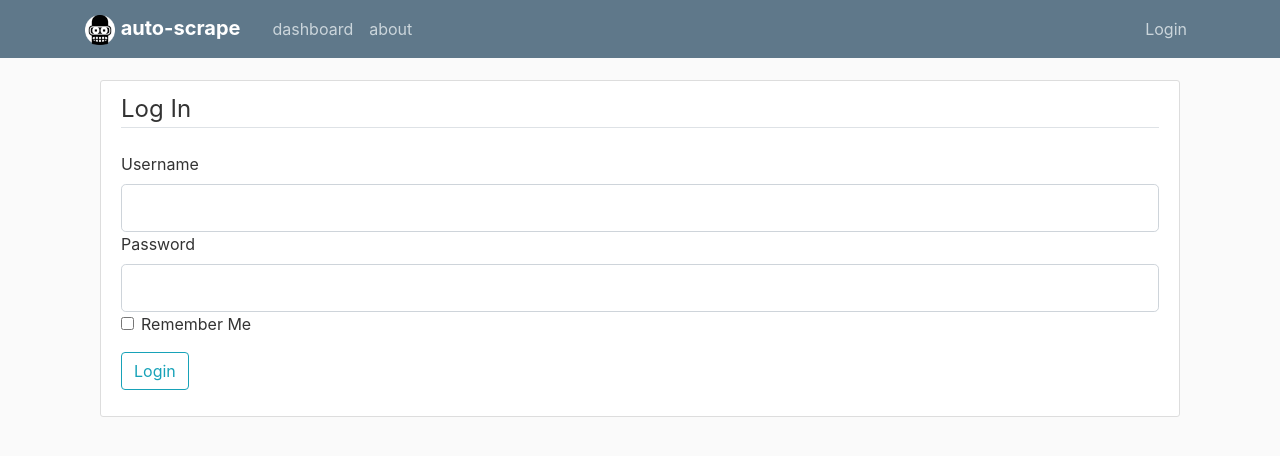
After one commit to chrispalmo/auto-scrape, a Flask app: template autoscrape/templates/login.html in a window 1280 px wide. The commit adds this page. Shown: the top 456 px of the page. Run offline with Flask 2, Linux system fonts and the light colour scheme; the template is opened without the code that fills it: values that come from a table or form of the project are taken from there, others are empty; some libraries are stand-ins or nearby versions.

Commit message:
simple single user login

```diff
--- /dev/null
+++ b/autoscrape/forms.py
@@ -0,0 +1,19 @@
+from flask_wtf import FlaskForm
+from flask_login import current_user
+from wtforms import StringField, PasswordField, SubmitField, BooleanField
+from wtforms.validators import DataRequired, EqualTo, ValidationError
+
+class LoginForm(FlaskForm):
+
+	password = PasswordField('Password',
+		validators=[
+			DataRequired()
+		]
+	)
+	username = StringField('Username',
+		validators=[
+			DataRequired()
+		]
+	)
+	remember = BooleanField('Remember Me')
+	submit = SubmitField('Login')
--- a/autoscrape/templates/layout.html
+++ b/autoscrape/templates/layout.html
@@ -58,7 +58,14 @@
                     <a class="nav-item nav-link" href="{{url_for('home')}}">dashboard</a>
                     <a class="nav-item nav-link" href="{{url_for('about')}}">about</a>
                 </div>
-            </div>
+                <!-- Navbar Right Side -->
+                <div class="navbar-nav">
+                    {% if current_user.is_authenticated %}
+                    <a class="nav-item nav-link" href="{{url_for('logout')}}">Logout</a>
+                    {% else %}
+                    <a class="nav-item nav-link" href="{{url_for('login')}}">Login</a>
+                    {% endif %}
+                </div>
         </div>
     </nav>
 </header>
--- /dev/null
+++ b/autoscrape/templates/login.html
@@ -0,0 +1,45 @@
+{% extends "layout.html" %}
+{% block content %}
+<div class="content-section">
+    <!-- {method="POST"}, and {action=""} mean that the form is going to send a POST request containing the form data back to the same route that we are currently on. We need to add a list of allowed methods to our route (pass in the argument methods=['GET, POST']-->
+    <form method="POST" , action="">
+        <!-- the hidden tag adds a CSRF (cross sight request forgery) token -->
+        {{ form.hidden_tag() }}
+            <legend class="border-bottom mb-4">Log In</legend>
+            <div class="form-group">
+                <!-- Username Field -->
+                {{ form.username.label(class="form-control-label") }}
+                {% if form.username.errors %}
+                {{ form.username(class="form-control form-control-lg is-invalid") }}
+                <div class="invalid-feedback">
+                    {% for error in form.username.errors %}
+                    <span>{{ error }}</span>
+                    {% endfor %}
+                </div>
+                {% else %}
+                {{ form.username(class="form-control form-control-lg")}}
+                {% endif %}
+                <!-- Password Field -->
+                {{ form.password.label(class="form-control-label") }}
+                {% if form.password.errors %}
+                {{ form.password(class="form-control form-control-lg is-invalid") }}
+                <div class="invalid-feedback">
+                    {% for error in form.password.errors %}
+                    <span>{{ error }}</span>
+                    {% endfor %}
+                </div>
+                {% else %}
+                {{ form.password(class="form-control form-control-lg")}}
+                {% endif %}
+                <!-- Remember Me Field -->
+                <div class="form-check">
+                    {{ form.remember(class="form-check-input") }}
+                    {{ form.remember.label(class="form-check-label") }}
+                </div>
+            </div>
+        <div class="form-group">
+            {{ form.submit(class="btn btn-outline-info") }}
+        </div>
+    </form>
+</div>
+{% endblock content %}
```
Also changed, not shown: autoscrape/__init__.py (+11 -0 lines), autoscrape/models.py (+32 -1 lines), autoscrape/routes.py (+49 -2 lines).
